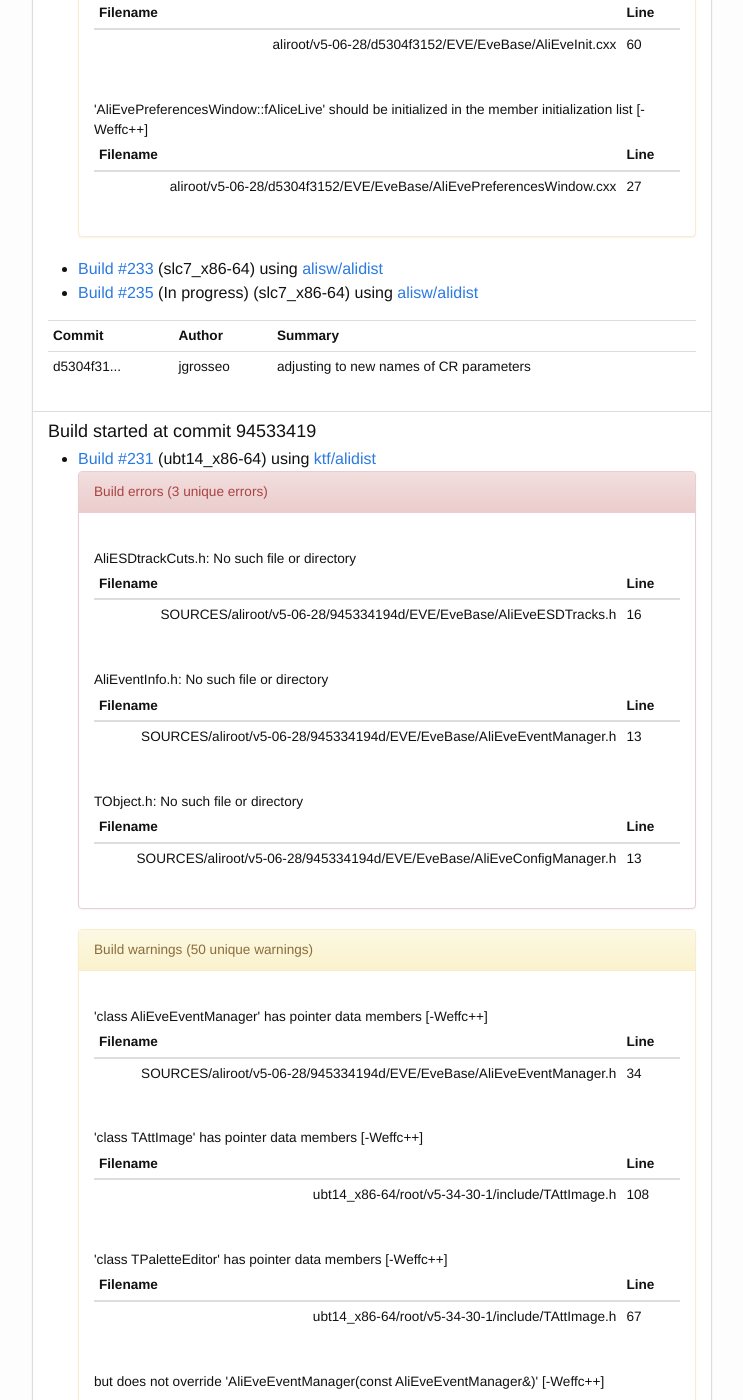
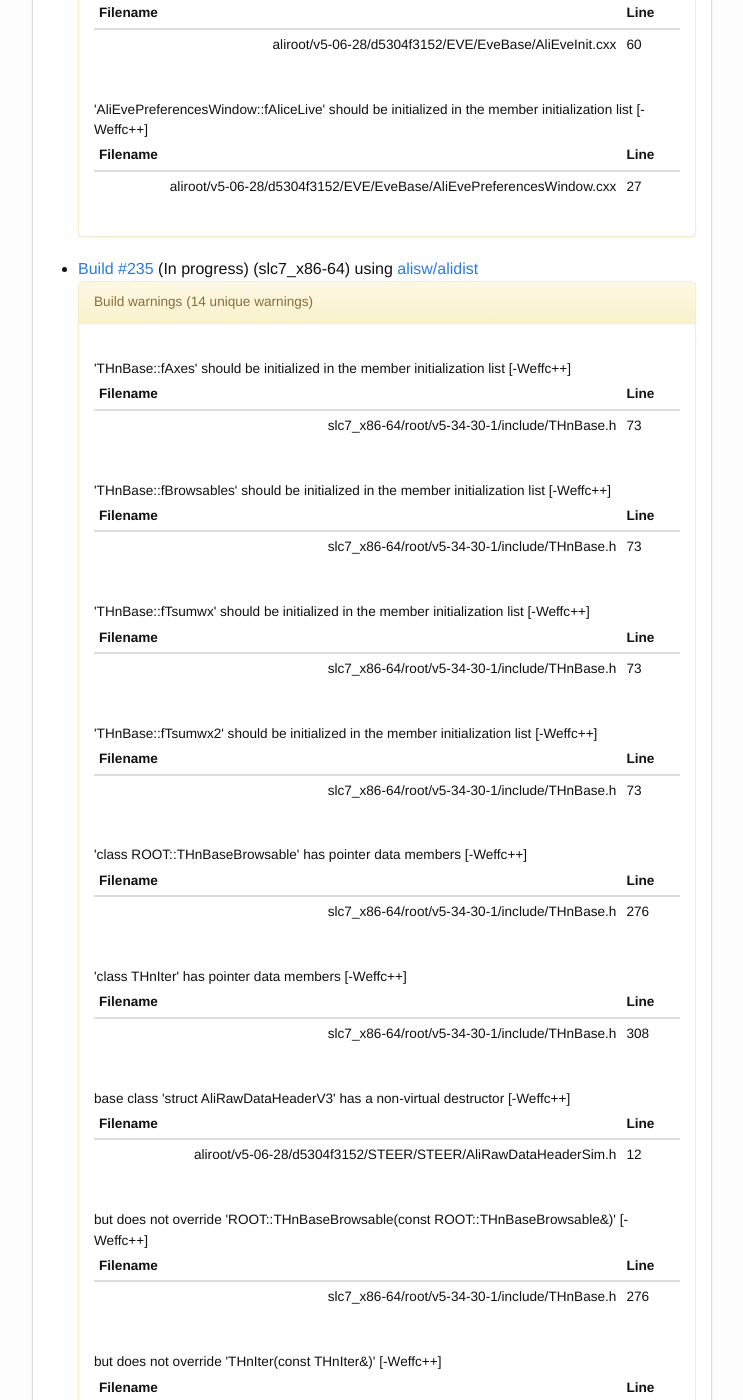
Before and after one commit to alisw/alisw.github.io, a Jekyll site: the page built from index.html, in a window 1280 px wide and 1400 px high, scrolled down 6979 px. Shown: the whole window, without its empty margins (268-1011 px from the left). Built offline with Jekyll 4.4.1, drawn with Linux system fonts in a browser that asks for light colours; nearby versions of some CDN libraries; some of the changed text lies outside the part shown.

Commit message:
Updated results.

```diff
--- a/_data/build.json
+++ b/_data/build.json
@@ -95,12 +95,14 @@
                 "key" : "slc7_x86-64",
                 "10" : {
                   "buckets" : [ {
-                    "key" : "233",
+                    "key" : "235",
                     "5" : {
                       "buckets" : [ {
                         "key" : "alisw",
                         "9" : {
                           "buckets" : [ {
+                            "key" : "compilation_warning"
+                          }, {
                             "key" : "sources",
                             "6" : {
                               "buckets" : [ {
@@ -170,7 +172,7 @@
                       } ]
                     }
                   }, {
-                    "key" : "235",
+                    "key" : "233",
                     "5" : {
                       "buckets" : [ {
                         "key" : "alisw",
--- a/_data/build_summary.json
+++ b/_data/build_summary.json
@@ -25,7 +25,7 @@
                   } ]
                 }
               }, {
-                "key" : "233",
+                "key" : "235",
                 "architecture" : {
                   "buckets" : [ {
                     "key" : "slc7_x86-64",
@@ -42,7 +42,7 @@
                   } ]
                 }
               }, {
-                "key" : "235",
+                "key" : "233",
                 "architecture" : {
                   "buckets" : [ {
                     "key" : "slc7_x86-64",
--- a/_data/warnings.json
+++ b/_data/warnings.json
@@ -1258,6 +1258,179 @@
           } ]
         }
       }, {
+        "key" : "235",
+        "by_message" : {
+          "buckets" : [ {
+            "key" : "'THnBase::fAxes' should be initialized in the member initialization list [-Weffc++]",
+            "filename" : {
+              "buckets" : [ {
+                "key" : "slc7_x86-64/root/v5-34-30-1/include/THnBase.h",
+                "line" : {
+                  "buckets" : [ {
+                    "key" : "73"
+                  } ]
+                }
+              } ]
+            }
+          }, {
+            "key" : "'THnBase::fBrowsables' should be initialized in the member initialization list [-Weffc++]",
+            "filename" : {
+              "buckets" : [ {
+                "key" : "slc7_x86-64/root/v5-34-30-1/include/THnBase.h",
+                "line" : {
+                  "buckets" : [ {
+                    "key" : "73"
+                  } ]
+                }
+              } ]
+            }
+          }, {
+            "key" : "'THnBase::fTsumwx' should be initialized in the member initialization list [-Weffc++]",
+            "filename" : {
+              "buckets" : [ {
+                "key" : "slc7_x86-64/root/v5-34-30-1/include/THnBase.h",
+                "line" : {
+                  "buckets" : [ {
+                    "key" : "73"
+                  } ]
+                }
+              } ]
+            }
+          }, {
+            "key" : "'THnBase::fTsumwx2' should be initialized in the member initialization list [-Weffc++]",
+            "filename" : {
+              "buckets" : [ {
+                "key" : "slc7_x86-64/root/v5-34-30-1/include/THnBase.h",
+                "line" : {
+                  "buckets" : [ {
+                    "key" : "73"
+                  } ]
+                }
+              } ]
+            }
+          }, {
+            "key" : "'class ROOT::THnBaseBrowsable' has pointer data members [-Weffc++]",
+            "filename" : {
+              "buckets" : [ {
+                "key" : "slc7_x86-64/root/v5-34-30-1/include/THnBase.h",
+                "line" : {
+                  "buckets" : [ {
+                    "key" : "276"
+                  } ]
+                }
+              } ]
+            }
+          }, {
+            "key" : "'class THnIter' has pointer data members [-Weffc++]",
+            "filename" : {
+              "buckets" : [ {
+                "key" : "slc7_x86-64/root/v5-34-30-1/include/THnBase.h",
+                "line" : {
+                  "buckets" : [ {
+                    "key" : "308"
+                  } ]
+                }
+              } ]
+            }
+          }, {
+            "key" : "base class 'struct AliRawDataHeaderV3' has a non-virtual destructor [-Weffc++]",
+            "filename" : {
+              "buckets" : [ {
+                "key" : "aliroot/v5-06-28/d5304f3152/STEER/STEER/AliRawDataHeaderSim.h",
+                "line" : {
+                  "buckets" : [ {
+                    "key" : "12"
+                  } ]
+                }
+              } ]
+            }
+          }, {
+            "key" : "but does not override 'ROOT::THnBaseBrowsable(const ROOT::THnBaseBrowsable&)' [-Weffc++]",
+            "filename" : {
+              "buckets" : [ {
+                "key" : "slc7_x86-64/root/v5-34-30-1/include/THnBase.h",
+                "line" : {
+                  "buckets" : [ {
+                    "key" : "276"
+                  } ]
+                }
+              } ]
+            }
+          }, {
+            "key" : "but does not override 'THnIter(const THnIter&)' [-Weffc++]",
+            "filename" : {
+              "buckets" : [ {
+                "key" : "slc7_x86-64/root/v5-34-30-1/include/THnBase.h",
+                "line" : {
+                  "buckets" : [ {
+                    "key" : "308"
+                  } ]
+                }
+              } ]
+            }
+          }, {
+            "key" : "or 'operator=(const ROOT::THnBaseBrowsable&)' [-Weffc++]",
+            "filename" : {
+              "buckets" : [ {
+                "key" : "slc7_x86-64/root/v5-34-30-1/include/THnBase.h",
+                "line" : {
+                  "buckets" : [ {
+                    "key" : "276"
+                  } ]
+                }
+              } ]
+            }
+          }, {
+            "key" : "or 'operator=(const THnIter&)' [-Weffc++]",
+            "filename" : {
+              "buckets" : [ {
+                "key" : "slc7_x86-64/root/v5-34-30-1/include/THnBase.h",
+                "line" : {
+                  "buckets" : [ {
+                    "key" : "308"
+                  } ]
+                }
+              } ]
+            }
+          }, {
+            "key" : "'class TText' has pointer data members [-Weffc++]",
+            "filename" : {
+              "buckets" : [ {
+                "key" : "slc7_x86-64/root/v5-34-30-1/include/TText.h",
+                "line" : {
+                  "buckets" : [ {
+                    "key" : "42"
+                  } ]
+                }
+              } ]
+            }
+          }, {
+            "key" : "but does not override 'operator=(const TText&)' [-Weffc++]",
+            "filename" : {
+              "buckets" : [ {
+                "key" : "slc7_x86-64/root/v5-34-30-1/include/TText.h",
+                "line" : {
+                  "buckets" : [ {
+                    "key" : "42"
+                  } ]
+                }
+              } ]
+            }
+          }, {
+            "key" : "iteration 4u invokes undefined behavior [-Waggressive-loop-optimizations]",
+            "filename" : {
+              "buckets" : [ {
+                "key" : "aliroot/v5-06-28/d5304f3152/AD/ADrec/AliADTrending.cxx",
+                "line" : {
+                  "buckets" : [ {
+                    "key" : "41"
+                  } ]
+                }
+              } ]
+            }
+          } ]
+        }
+      }, {
         "key" : "234",
         "by_message" : {
           "buckets" : [ {
```
